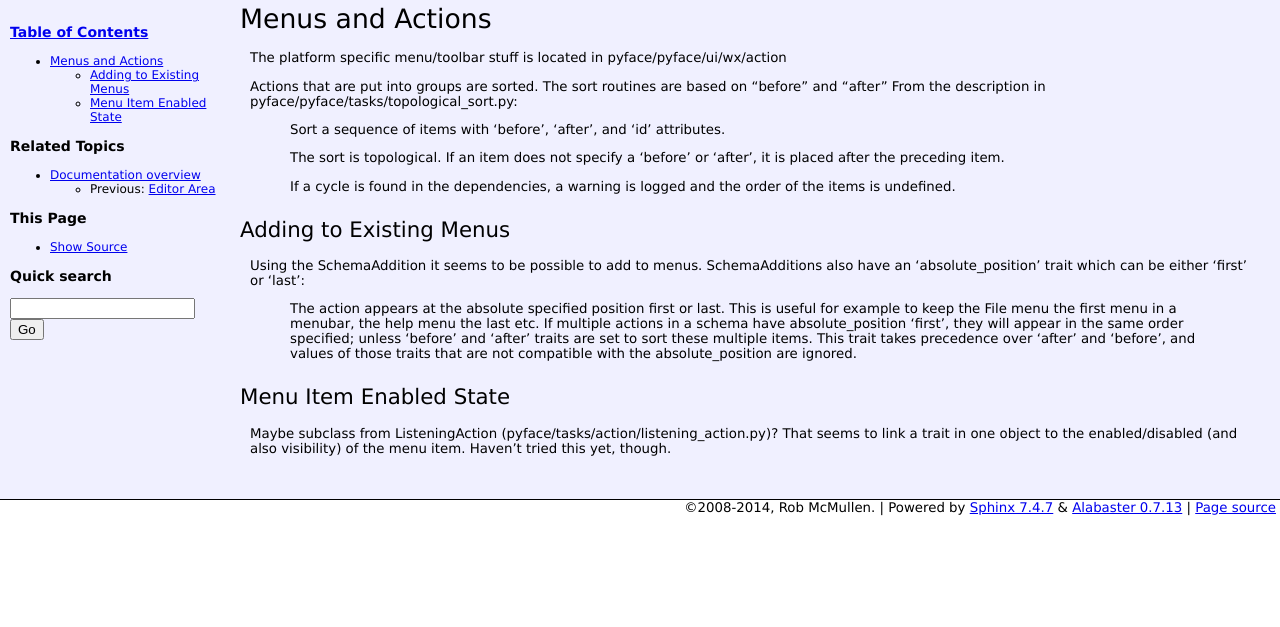
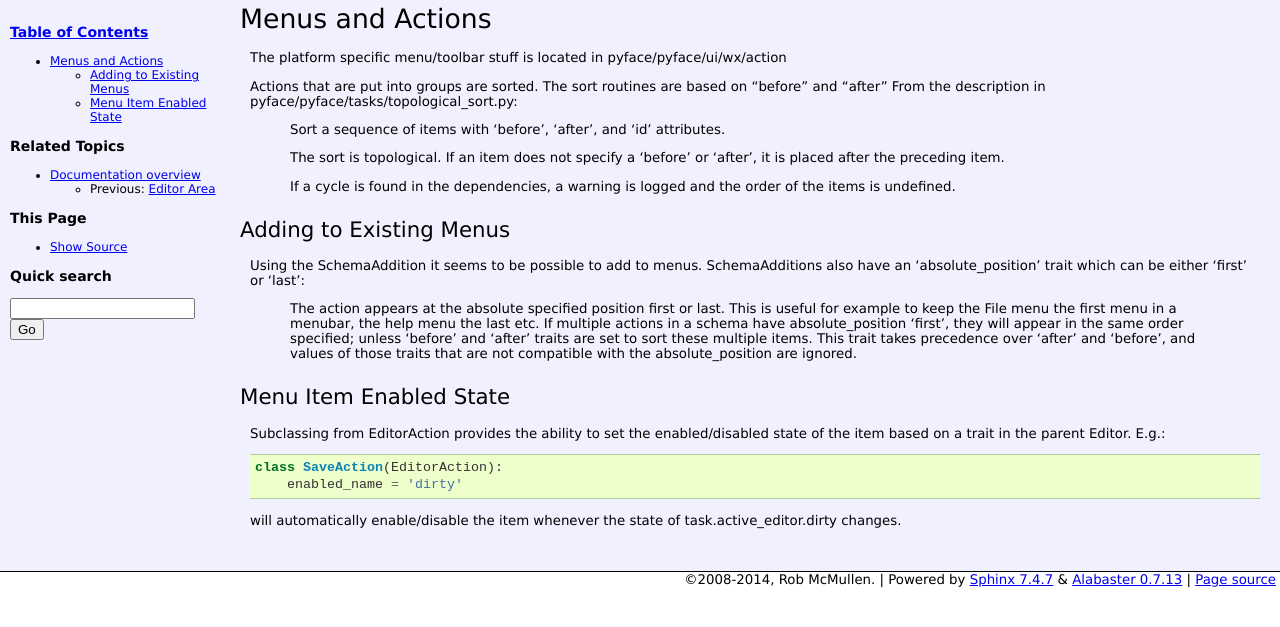
Before and after one commit to robmcmullen/omnivore, a Sphinx documentation site: the page built from docs/menus_and_actions.rst, in a window 1280 px wide. Shown: the top 627 px of the page. Built offline with Sphinx 7.4.7, drawn with Linux system fonts in a browser that asks for light colours; the version number could not be read and is left out.

Commit message:
Updated docs to include EditorAction

```diff
--- a/docs/menus_and_actions.rst
+++ b/docs/menus_and_actions.rst
@@ -35,6 +35,10 @@ Using the SchemaAddition it seems to be possible to add to menus. SchemaAddition
 Menu Item Enabled State
 =======================
 
-Maybe subclass from ListeningAction (pyface/tasks/action/listening_action.py)?
-That seems to link a trait in one object to the enabled/disabled (and also
-visibility) of the menu item.  Haven't tried this yet, though.
+Subclassing from EditorAction provides the ability to set the enabled/disabled state of the item based on a trait in the parent Editor.  E.g.::
+
+    class SaveAction(EditorAction):
+        enabled_name = 'dirty'
+
+will automatically enable/disable the item whenever the state of
+task.active_editor.dirty changes.
```
